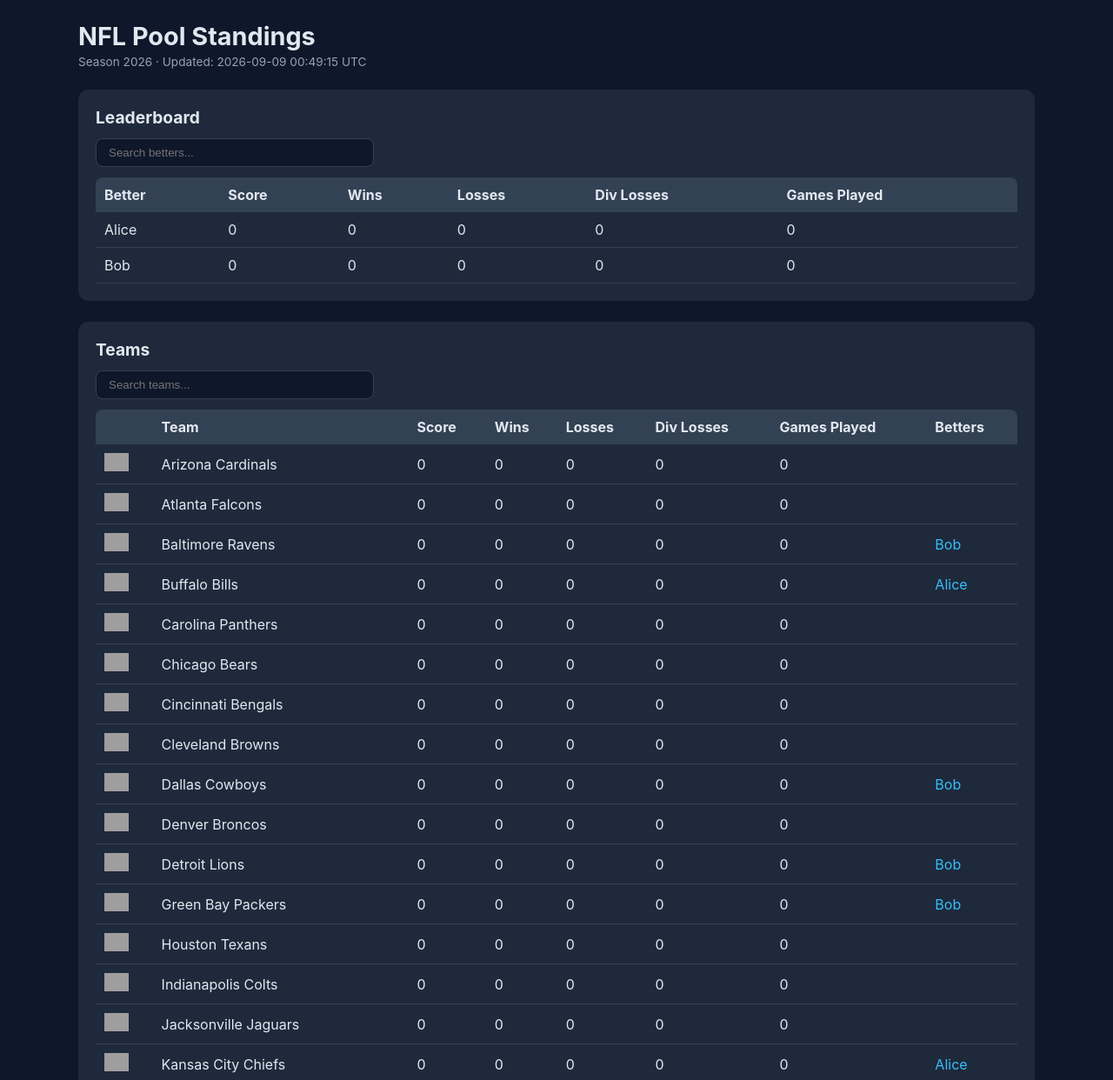
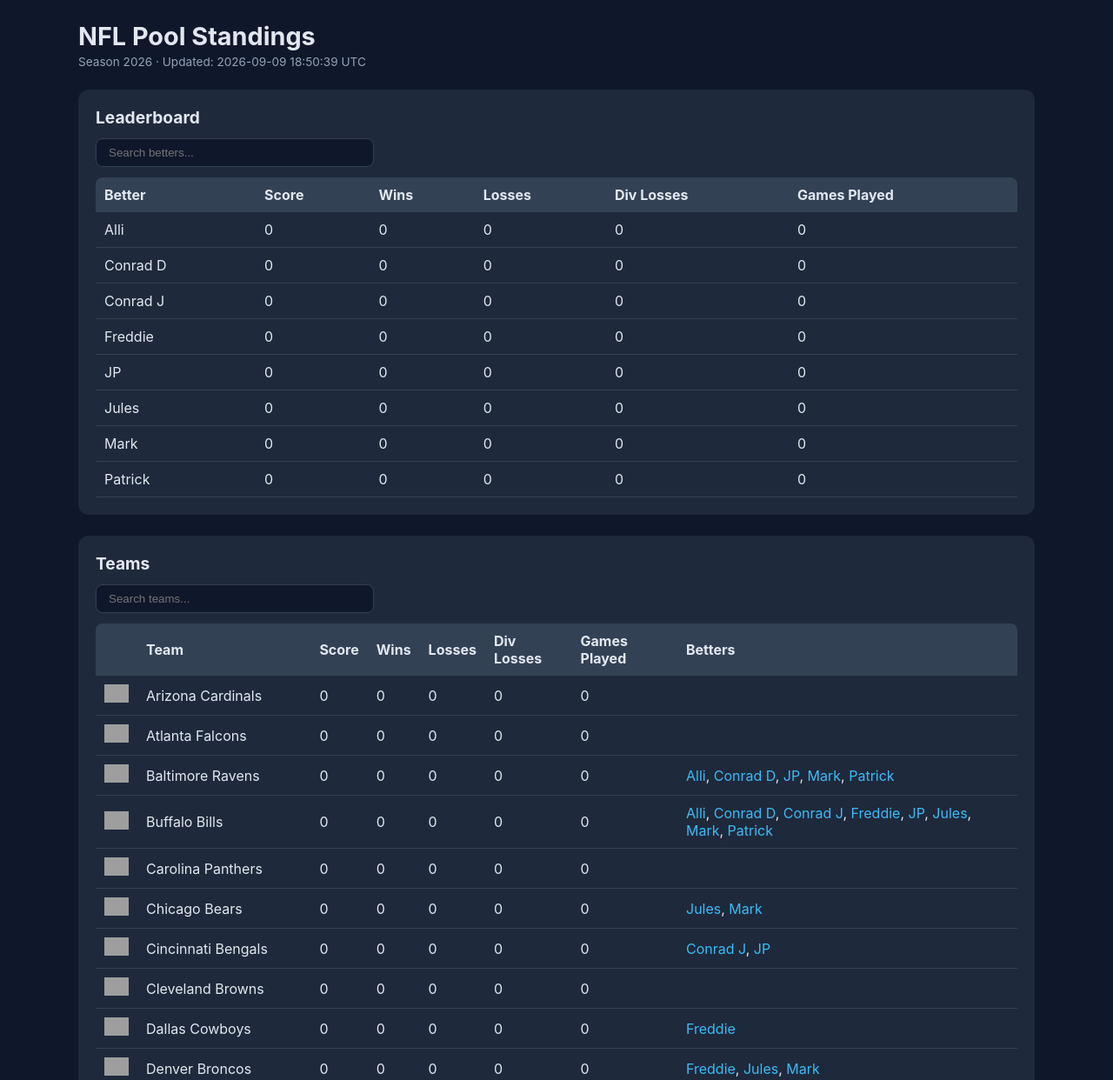
Before and after one commit to cdgleber/gridiron, a plain HTML site: page index.html in a window 1280 px wide. Shown: the top 1242 px of the page at 87% size. Drawn offline with Linux system fonts and the light colour scheme; grey boxes are pictures that could not be loaded.

Commit message:
chore: updated picks and index.html

```diff
--- a/index.html
+++ b/index.html
@@ -30,7 +30,7 @@
 <body>
 <div class="container">
   <h1>NFL Pool Standings</h1>
-  <div class="updated">Season 2026 &middot; Updated: 2026-09-09 00:49:15 UTC</div>
+  <div class="updated">Season 2026 &middot; Updated: 2026-09-09 18:50:39 UTC</div>
 
   <div class="card">
     <h2>Leaderboard</h2>
@@ -49,7 +49,7 @@
       <tbody>
 
         <tr>
-          <td>Alice</td>
+          <td>Alli</td>
           <td>0</td>
           <td>0</td>
           <td>0</td>
@@ -58,7 +58,61 @@
         </tr>
 
         <tr>
-          <td>Bob</td>
+          <td>Conrad D</td>
+          <td>0</td>
+          <td>0</td>
+          <td>0</td>
+          <td>0</td>
+          <td>0</td>
+        </tr>
+
+        <tr>
+          <td>Conrad J</td>
+          <td>0</td>
+          <td>0</td>
+          <td>0</td>
+          <td>0</td>
+          <td>0</td>
+        </tr>
+
+        <tr>
+          <td>Freddie</td>
+          <td>0</td>
+          <td>0</td>
+          <td>0</td>
+          <td>0</td>
+          <td>0</td>
+        </tr>
+
+        <tr>
+          <td>JP</td>
+          <td>0</td>
+          <td>0</td>
+          <td>0</td>
+          <td>0</td>
+          <td>0</td>
+        </tr>
+
+        <tr>
+          <td>Jules</td>
+          <td>0</td>
+          <td>0</td>
+          <td>0</td>
+          <td>0</td>
+          <td>0</td>
+        </tr>
+
+        <tr>
+          <td>Mark</td>
+          <td>0</td>
+          <td>0</td>
+          <td>0</td>
+          <td>0</td>
+          <td>0</td>
+        </tr>
+
+        <tr>
+          <td>Patrick</td>
           <td>0</td>
           <td>0</td>
           <td>0</td>
@@ -123,7 +177,7 @@
           <td>0</td>
           <td>0</td>
           <td>
-            <span class="better-link" data-better="Bob">Bob</span>
+            <span class="better-link" data-better="Alli">Alli</span>, <span class="better-link" data-better="Conrad D">Conrad D</span>, <span class="better-link" data-better="JP">JP</span>, <span class="better-link" data-better="Mark">Mark</span>, <span class="better-link" data-better="Patrick">Patrick</span>
           </td>
         </tr>
 
@@ -136,7 +190,7 @@
           <td>0</td>
           <td>0</td>
           <td>
-            <span class="better-link" data-better="Alice">Alice</span>
+            <span class="better-link" data-better="Alli">Alli</span>, <span class="better-link" data-better="Conrad D">Conrad D</span>, <span class="better-link" data-better="Conrad J">Conrad J</span>, <span class="better-link" data-better="Freddie">Freddie</span>, <span class="better-link" data-better="JP">JP</span>, <span class="better-link" data-better="Jules">Jules</span>, <span class="better-link" data-better="Mark">Mark</span>, <span class="better-link" data-better="Patrick">Patrick</span>
           </td>
         </tr>
 
@@ -162,7 +216,7 @@
           <td>0</td>
           <td>0</td>
           <td>
-
+            <span class="better-link" data-better="Jules">Jules</span>, <span class="better-link" data-better="Mark">Mark</span>
           </td>
         </tr>
 
@@ -175,7 +229,7 @@
           <td>0</td>
           <td>0</td>
           <td>
-
+            <span class="better-link" data-better="Conrad J">Conrad J</span>, <span class="better-link" data-better="JP">JP</span>
           </td>
         </tr>
 
@@ -201,7 +255,7 @@
           <td>0</td>
           <td>0</td>
           <td>
-            <span class="better-link" data-better="Bob">Bob</span>
+            <span class="better-link" data-better="Freddie">Freddie</span>
           </td>
         </tr>
 
@@ -214,7 +268,7 @@
           <td>0</td>
           <td>0</td>
           <td>
-
+            <span class="better-link" data-better="Freddie">Freddie</span>, <span class="better-link" data-better="Jules">Jules</span>, <span class="better-link" data-better="Mark">Mark</span>
           </td>
         </tr>
 
@@ -227,7 +281,7 @@
           <td>0</td>
           <td>0</td>
           <td>
-            <span class="better-link" data-better="Bob">Bob</span>
+            <span class="better-link" data-better="Alli">Alli</span>, <span class="better-link" data-better="Conrad J">Conrad J</span>, <span class="better-link" data-better="Freddie">Freddie</span>, <span class="better-link" data-better="Patrick">Patrick</span>
           </td>
         </tr>
 
@@ -240,7 +294,7 @@
           <td>0</td>
           <td>0</td>
           <td>
-            <span class="better-link" data-better="Bob">Bob</span>
+            <span class="better-link" data-better="Conrad D">Conrad D</span>
           </td>
         </tr>
 
@@ -253,7 +307,7 @@
           <td>0</td>
           <td>0</td>
           <td>
-
+            <span class="better-link" data-better="Conrad D">Conrad D</span>, <span class="better-link" data-better="Conrad J">Conrad J</span>, <span class="better-link" data-better="JP">JP</span>, <span class="better-link" data-better="Jules">Jules</span>, <span class="better-link" data-better="Mark">Mark</span>, <span class="better-link" data-better="Patrick">Patrick</span>
           </td>
         </tr>
 
@@ -279,7 +333,7 @@
           <td>0</td>
           <td>0</td>
           <td>
-
+            <span class="better-link" data-better="Alli">Alli</span>, <span class="better-link" data-better="Freddie">Freddie</span>, <span class="better-link" data-better="Jules">Jules</span>
           </td>
         </tr>
 
@@ -292,7 +346,7 @@
           <td>0</td>
           <td>0</td>
           <td>
-            <span class="better-link" data-better="Alice">Alice</span>
+            <span class="better-link" data-better="Alli">Alli</span>, <span class="better-link" data-better="Conrad J">Conrad J</span>, <span class="better-link" data-better="JP">JP</span>, <span class="better-link" data-better="Patrick">Patrick</span>
           </td>
         </tr>
 
@@ -318,7 +372,7 @@
           <td>0</td>
           <td>0</td>
           <td>
-
+            <span class="better-link" data-better="Conrad D">Conrad D</span>
           </td>
         </tr>
 
@@ -331,7 +385,7 @@
           <td>0</td>
           <td>0</td>
           <td>
-
+            <span class="better-link" data-better="Alli">Alli</span>, <span class="better-link" data-better="Conrad J">Conrad J</span>, <span class="better-link" data-better="Freddie">Freddie</span>, <span class="better-link" data-better="JP">JP</span>, <span class="better-link" data-better="Jules">Jules</span>, <span class="better-link" data-better="Mark">Mark</span>, <span class="better-link" data-better="Patrick">Patrick</span>
           </td>
         </tr>
 
@@ -370,7 +424,7 @@
           <td>0</td>
           <td>0</td>
           <td>
-
+            <span class="better-link" data-better="Freddie">Freddie</span>, <span class="better-link" data-better="Jules">Jules</span>
           </td>
         </tr>
 
@@ -383,7 +437,7 @@
           <td>0</td>
           <td>0</td>
           <td>
-
+            <span class="better-link" data-better="Mark">Mark</span>
           </td>
         </tr>
 
@@ -422,7 +476,7 @@
           <td>0</td>
           <td>0</td>
           <td>
-            <span class="better-link" data-better="Alice">Alice</span>
+            <span class="better-link" data-better="Alli">Alli</span>, <span class="better-link" data-better="Conrad D">Conrad D</span>, <span class="better-link" data-better="JP">JP</span>, <span class="better-link" data-better="Patrick">Patrick</span>
           </td>
         </tr>
 
@@ -448,7 +502,7 @@
           <td>0</td>
           <td>0</td>
           <td>
-            <span class="better-link" data-better="Alice">Alice</span>
+
           </td>
         </tr>
 
@@ -461,7 +515,7 @@
           <td>0</td>
           <td>0</td>
           <td>
-
+            <span class="better-link" data-better="Alli">Alli</span>, <span class="better-link" data-better="Conrad D">Conrad D</span>, <span class="better-link" data-better="Freddie">Freddie</span>, <span class="better-link" data-better="JP">JP</span>, <span class="better-link" data-better="Jules">Jules</span>, <span class="better-link" data-better="Mark">Mark</span>
           </td>
         </tr>
 
@@ -474,7 +528,7 @@
           <td>0</td>
           <td>0</td>
           <td>
-
+            <span class="better-link" data-better="Conrad D">Conrad D</span>, <span class="better-link" data-better="Conrad J">Conrad J</span>, <span class="better-link" data-better="Patrick">Patrick</span>
           </td>
         </tr>
 
@@ -500,7 +554,7 @@
           <td>0</td>
           <td>0</td>
           <td>
-
+            <span class="better-link" data-better="Conrad J">Conrad J</span>
           </td>
         </tr>
 
```
Also changed, not shown: picks.txt.
